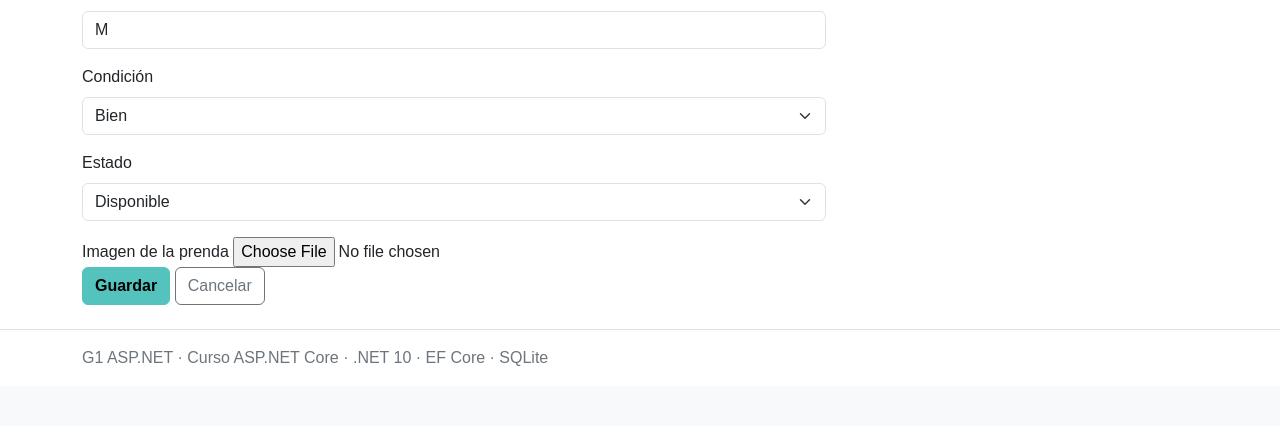
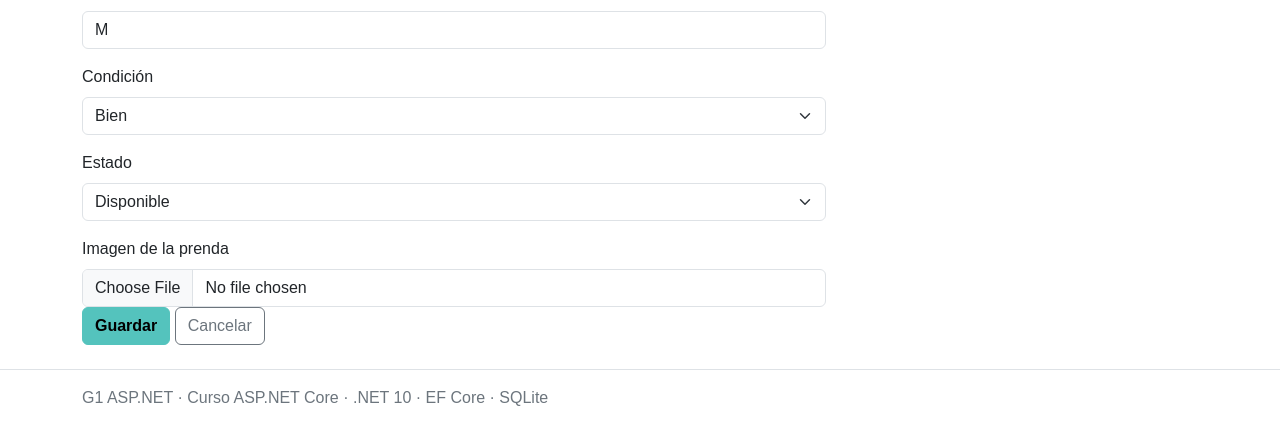
Before and after one commit to certidevs/g1_aspnet, an ASP.NET Core app: page /ClothingItems/Edit/15 in a window 1280 px wide. Shown: the part 856-1282 px from the top of the page. Before the commit the page ends 1222 px from the top, so only its background shows below. Run offline with ASP.NET Core 8, Linux system fonts and the light colour scheme; a user stored in the database is signed in; data comes from the database, SQL or seed files in the repository; some libraries are stand-ins or nearby versions.

Commit message:
añadido boostrap al cargador de imagenes

```diff
--- a/Views/ClothingItems/Form.cshtml
+++ b/Views/ClothingItems/Form.cshtml
@@ -92,9 +92,9 @@
     </div>
 
     <div>
-        <label asp-for="ImageFile">Imagen de la prenda</label>
+        <label class="form-label" asp-for="ImageFile">Imagen de la prenda</label>
 
-        <input asp-for="ImageFile" type="file" accept="image/*"/>
+        <input class="form-control" asp-for="ImageFile" type="file" accept="image/*"/>
     </div>
 
     @* TODO: Añadir input de fichero para subir una imagen *@
```
